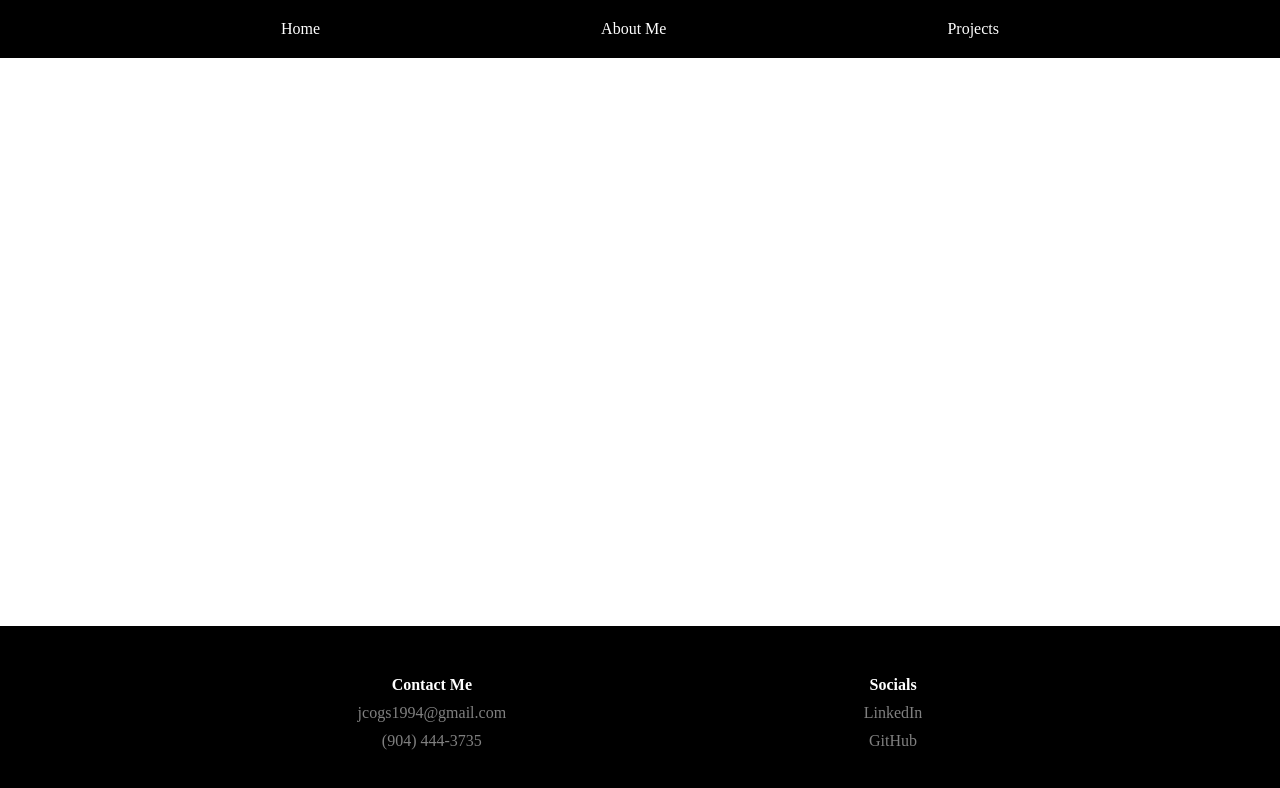
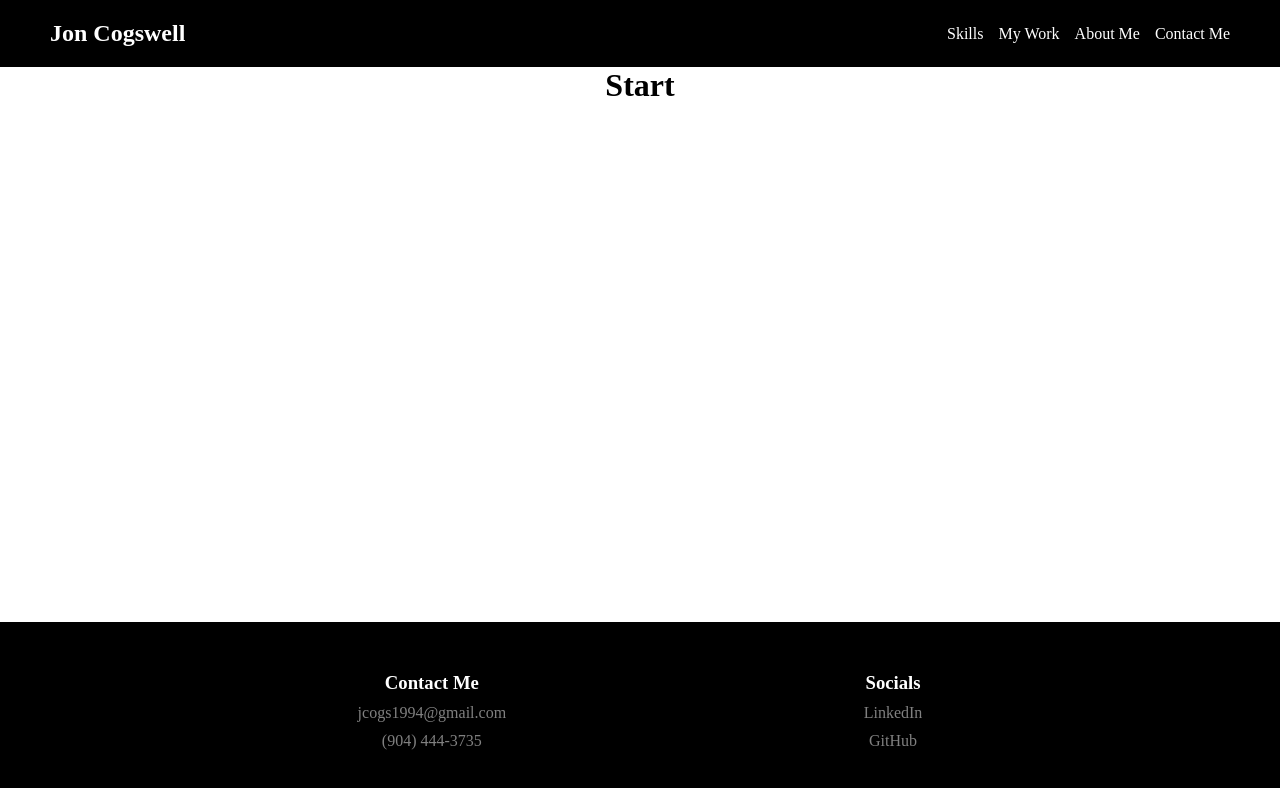
Before and after one commit to jcogs94/portfolio, a React (Create React App) app: page / in a window 1280 px wide. Shown: the top 788 px of the page. Built offline with nearby package versions, Linux system fonts and the light colour scheme.

Commit message:
navbar adjusted, main placeholder added

```diff
--- a/src/App.css
+++ b/src/App.css
@@ -1,5 +1,5 @@
 #root {
-  min-width: 100vw;
+  width: 100%;
   min-height: 100vh;
 
   display: flex;
--- a/src/components/Footer/Footer.css
+++ b/src/components/Footer/Footer.css
@@ -21,7 +21,7 @@ footer {
 
     color: white;
 
-    > h4 {
+    > h3 {
         cursor: default;
     }
 
--- a/src/components/Footer/Footer.jsx
+++ b/src/components/Footer/Footer.jsx
@@ -4,12 +4,12 @@ const Footer = () => {
     return <>
         <footer>
             <div id="contact-me">
-                <h4>Contact Me</h4>
+                <h3>Contact Me</h3>
                 <a href="mailto:jcogs1994@gmail.com">jcogs1994@gmail.com</a>
                 <a href="tel:+19044443735">(904) 444-3735</a>
             </div>
             <div id="socials">
-                <h4>Socials</h4>
+                <h3>Socials</h3>
                 <a href="www.linkedin.com/in/jon-cogswell94">LinkedIn</a>
                 <a href="https://github.com/jcogs94">GitHub</a>
             </div>
--- a/src/components/Main/Main.css
+++ b/src/components/Main/Main.css
@@ -0,0 +1,3 @@
+main {
+    /* background-color: aquamarine; */
+}
--- a/src/components/Main/Main.jsx
+++ b/src/components/Main/Main.jsx
@@ -2,7 +2,9 @@ import './Main.css'
 
 const Main = () => {
     return <>
-        {/*  */}
+        <main>
+            <h1>Start</h1>
+        </main>
     </>
 }
 
--- a/src/components/Navbar/Navbar.css
+++ b/src/components/Navbar/Navbar.css
@@ -1,11 +1,25 @@
 nav {
     width: 100%;
+    position: sticky;
+    top: 0;
     display: flex;
     flex-direction: row;
     align-items: center;
-    justify-content: space-evenly;
-    padding: 20px 0;
+    justify-content: space-between;
+    padding: 20px 50px;
     background-color: black;
+
+    > a {
+        text-decoration: none;
+        color: white;
+    }
+}
+
+#nav-links {
+    display: flex;
+    flex-direction: row;
+    align-items: center;
+    gap: 15px;
 
     > a {
         color: white;
--- a/src/components/Navbar/Navbar.jsx
+++ b/src/components/Navbar/Navbar.jsx
@@ -3,9 +3,13 @@ import './Navbar.css'
 const Navbar = () => {
     return <>
         <nav>
-            <a>Home</a>
-            <a>About Me</a>
-            <a>Projects</a>
+            <a href="main"><h1>Jon Cogswell</h1></a>
+            <div id="nav-links">
+                <a href='#skills'>Skills</a>
+                <a href='#my-work'>My Work</a>
+                <a href='#about-me'>About Me</a>
+                <a href='#contact-me'>Contact Me</a>
+            </div>
         </nav>
     </>
 }
--- a/src/index.css
+++ b/src/index.css
@@ -4,6 +4,8 @@
 }
 
 body {
+    width: 100%;
+
     display: flex;
     flex-direction: column;
     align-items: center;
```
